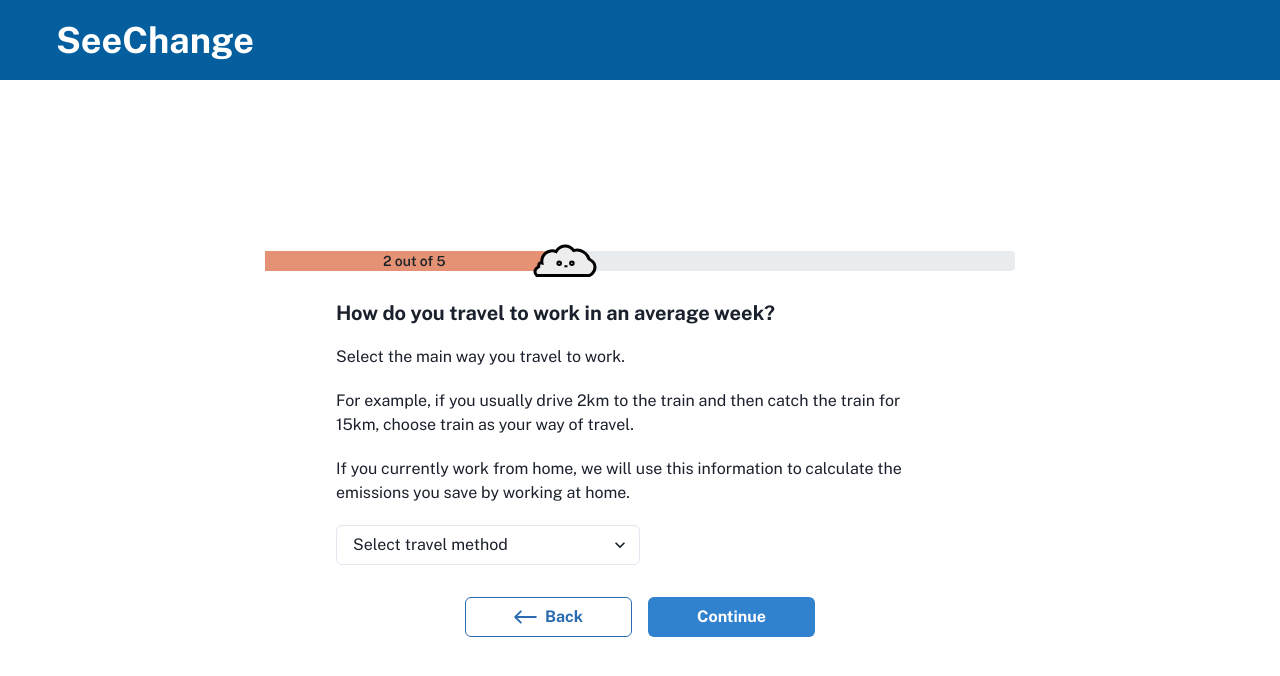
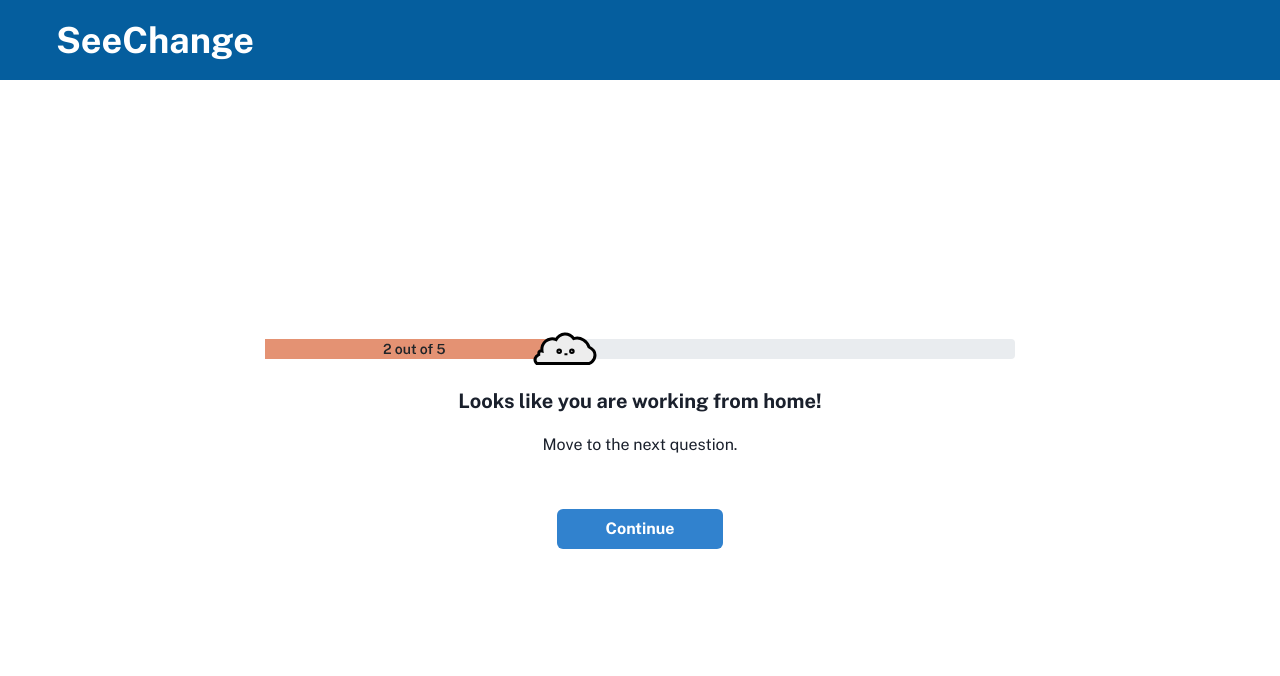
Before and after one commit to CodeforAustralia/council-emissions-calculator, a Next.js app: page /form/Question2 in a window 1280 px wide. Shown: the top 676 px of the page. Built offline with nearby package versions, Linux system fonts and the light colour scheme.

Commit message:
fix Continue btn disabling; fix question dependence on previous answers

```diff
--- a/pages/form/Question2.js
+++ b/pages/form/Question2.js
@@ -1,4 +1,4 @@
-import { useRef } from "react";
+import { useState } from "react";
 import {
   Box,
   Grid,
@@ -14,27 +14,46 @@ import { BackButton, ContinueButton } from "../../components/LinkButton/LinkButt
 
 export default function Question2() {
   const { answers, setAnswers } = useForm();
+  const [ selectedMode, setSelectedMode ] = useState("");
 
-  const select = useRef(null);
+  const saveAnswers = () => setAnswers(prev => ({ ...prev, mainModeOfTransport: selectedMode }));
 
-  const saveAnswers = () => setAnswers(prev => ({ ...prev, mainModeOfTransport: select.current.value }));
+  // check if user is working from home (i.e., never travelling to the office)
+  let isWFH = answers.week.every(day => day !== 'office');
 
   return (
     <Layout>
       <Q2Progress />
+      {
+        isWFH
+          ?
+          <>
+            <Heading as="h1" size="md" mt={6}>Looks like you are working from home!</Heading>
+            <Text my={5}>Move to the next question.</Text>
+            <ContinueButton href="/form/Question3" />
+          </>
+          :
+          <>
             <Box mt={6}>
               <Heading as="h1" size="md">How do you travel to work in an average week?</Heading>
               <Text my={5}>Select the main way you travel to work.</Text>
               <Text my={5}>For example, if you usually drive 2km to the train and then catch the train for 15km, choose train as your way of travel.</Text>
               <Text my={5}>If you currently work from home, we will use this information to calculate the emissions you save by working at home.</Text>
-        <Select ref={select} placeholder="Select travel method" alignSelf="start" w="50%">
+              <Select
+                placeholder="Select travel method"
+                alignSelf="start"
+                w="50%"
+                onChange={(e) => setSelectedMode(e.target.value)}
+              >
                 {modesOfTransport.map(mode => <option key={mode} value={mode}>{mode}</option>)}
               </Select>
             </Box>
             <Grid templateColumns="repeat(2, 1fr)" gap={4}>
               <BackButton href="/form/Question1" onClick={saveAnswers} />
-        <ContinueButton href="/form/Question3" onClick={saveAnswers} />
+              <ContinueButton href="/form/Question3" onClick={saveAnswers} disabled={!selectedMode} />
             </Grid>
+          </>
+      }
     </Layout>
   );
 }
```
Lines whose indentation alone changed are shown as unchanged.
